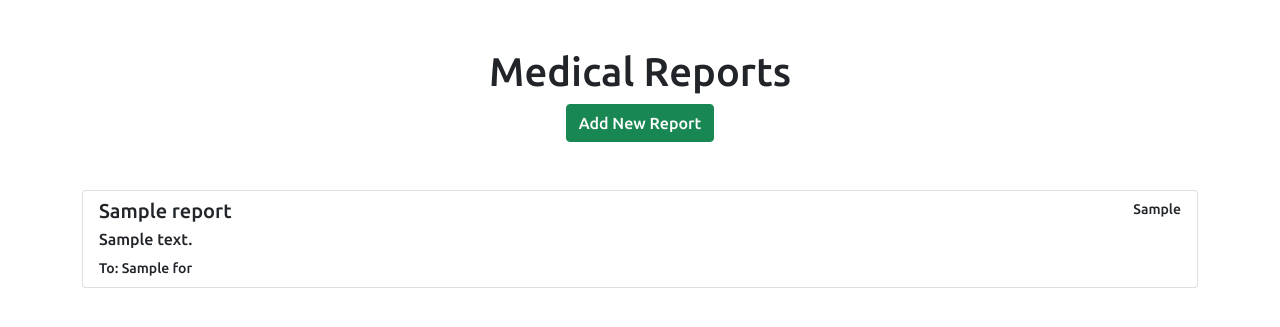
After one commit to natyavidhan/DosisPy, a Flask app: template templates/doctors/reports/medical/medical.html in a window 1280 px wide. The commit adds this page. Shown: the top 327 px of the page. Run offline with Flask 2, Linux system fonts and the light colour scheme; the template is opened without the code that fills it: most values are stand-ins (such as "Sample title", 1, 10 or a date in 2020); parts of the project's set-up code (start-up, migrations or seed data) failed here and were passed over.

Commit message:
doctors can now create and view med. reports

```diff
--- a/app.py
+++ b/app.py
@@ -3,17 +3,15 @@ from models import Database
 from authlib.integrations.flask_client import OAuth
 from loginpass import create_flask_blueprint, GitHub, Google, Gitlab, Discord
 from dotenv import dotenv_values
+from datetime import datetime
 
 app = Flask(__name__)
 oauth = OAuth(app)
-
 config = dotenv_values(".env")
 config = dict(config)
-
 app.secret_key = config["SECRET_KEY"]
 for keys in config.keys():
     app.config[keys] = config[keys]
-
 database = Database()
 backends = [GitHub, Google, Gitlab, Discord]
 
@@ -144,6 +142,63 @@ def patientView(id):
             patient = database.getUser(id)
             return render_template('doctors/patientview.html', user = user, patient = patient)
 
+@app.route('/reports/medical', methods=['GET'])
+def medicalReport():
+    if 'user' in session:
+        user = database.getUser(session['user']['_id'])
+        if user["type"] == "user":
+            reports = []
+            for i in user["medicalReports"]:
+                i['by'] = database.getUser(i['by'])
+                reports.append(i)
+            return render_template('patients/reports/medical/medical.html', user = user, reports = reports)
+        else:
+            reports = []
+            for i in user["medicalReports"]:
+                i['for'] = database.getUser(i['for'])
+                reports.append(i)
+            return render_template('doctors/reports/medical/medical.html', user = user, reports = reports)
+
+@app.route('/reports/medical/new', methods=['GET', 'POST'])
+def newMedicalReport():
+    if 'user' in session:
+        user = database.getUser(session['user']['_id'])
+        if user["type"] == "doctor":
+            if request.method == 'GET':
+                patients = []
+                for i in user["patients"]:
+                    patients.append(database.getUser(i))
+                user["patients"] = patients
+                return render_template('doctors/reports/medical/add.html', user = user)
+            else:
+                data = request.form.to_dict()
+                data = dict(data)
+                medicines = []
+                e=0
+                for i in data.keys():
+                    if i.startswith("medicineName"):
+                        e+=1
+                        medicines.append({
+                            "name": data["medicineName"+str(e)],
+                            "reason": data["medicineReason"+str(e)],
+                            "start": data["medicineStart"+str(e)],
+                            "end": data["medicineEnd"+str(e)],
+                            "time": data["medicineTime"+str(e)]
+                        })
+                for i in range(e):
+                    data.pop("medicineName"+str(i+1))
+                    data.pop("medicineReason"+str(i+1))
+                    data.pop("medicineStart"+str(i+1))
+                    data.pop("medicineEnd"+str(i+1))
+                    data.pop("medicineTime"+str(i+1))
+
+                data["medicines"] = medicines
+                data["by"] = user["_id"]
+                data["on"] = datetime.now().strftime("%d/%m/%Y")
+                patient = database.getUser(data["for"])
+                if patient:
+                    database.addMedicalReport(data)
+
 def handle_authorize(remote, token, user_info):
     if database.userExists(user_info['email']):
         session['user'] = database.getUserByEmail(user_info['email'])
--- a/static/css/settings.css
+++ b/static/css/settings.css
@@ -1,4 +1,4 @@
-input{
+input, textarea{
     border: 1px solid rgb(0, 0, 0);
     padding: 5px;
     width: 100%;
--- a/templates/base.html
+++ b/templates/base.html
@@ -4,6 +4,9 @@
     <meta charset="UTF-8">
     <meta name="viewport" content="width=device-width, initial-scale=1.0">
     <meta http-equiv="X-UA-Compatible" content="ie=edge">
+    <link rel="preconnect" href="https://fonts.googleapis.com">
+    <link rel="preconnect" href="https://fonts.gstatic.com" crossorigin>
+    <link href="https://fonts.googleapis.com/css2?family=Ubuntu:wght@500&display=swap" rel="stylesheet">
     <title>{% block title %}
 
     {% endblock title %}</title>
@@ -12,7 +15,7 @@
     <script src="https://cdn.jsdelivr.net/npm/bootstrap@5.0.2/dist/js/bootstrap.bundle.min.js" integrity="sha384-MrcW6ZMFYlzcLA8Nl+NtUVF0sA7MsXsP1UyJoMp4YLEuNSfAP+JcXn/tWtIaxVXM" crossorigin="anonymous"></script>
     <script src="https://ajax.googleapis.com/ajax/libs/jquery/3.5.1/jquery.min.js"></script>
 </head>
-<body>
+<body style="font-family: 'Ubuntu', sans-serif;">
     {% block content %}
 
     {% endblock content %}
--- /dev/null
+++ b/templates/doctors/reports/medical/medical.html
@@ -0,0 +1,24 @@
+{% extends 'base.html' %}
+{% block title %}
+    Medical Reports
+{% endblock title %}
+{% block content %}
+    <div class="container mt-5">
+        <div class="text-center">
+            <h1>Medical Reports</h1>
+            <a href="/reports/medical/new"><button class="btn btn-success mb-5">Add New Report</button></a>
+        </div>
+        <div class="list-group">
+            {% for report in reports %}
+                <a href="#" class="list-group-item list-group-item-action">
+                    <div class="d-flex w-100 justify-content-between">
+                        <h5 class="mb-1">{{report["heading"]}}</h5>
+                        <small>{{report["on"]}}</small>
+                    </div>
+                    <p class="mb-1">{{report["description"]}}</p>
+                    <small>To: {{report["for"]["name"]}}</small>
+                </a>
+            {% endfor %}
+        </div>
+    </div>
+{% endblock content %}
```
Also changed, not shown: models.py (+12 -0 lines), templates/doctors/doctor.html (+7 -5 lines), templates/doctors/reports/medical/add.html (added, +82 -0 lines).
